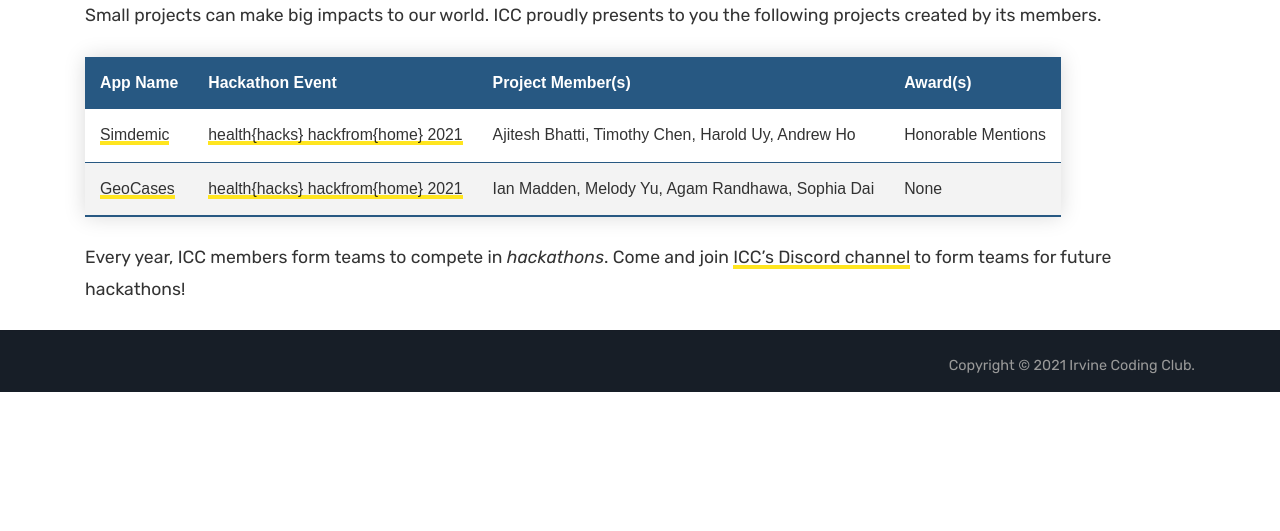
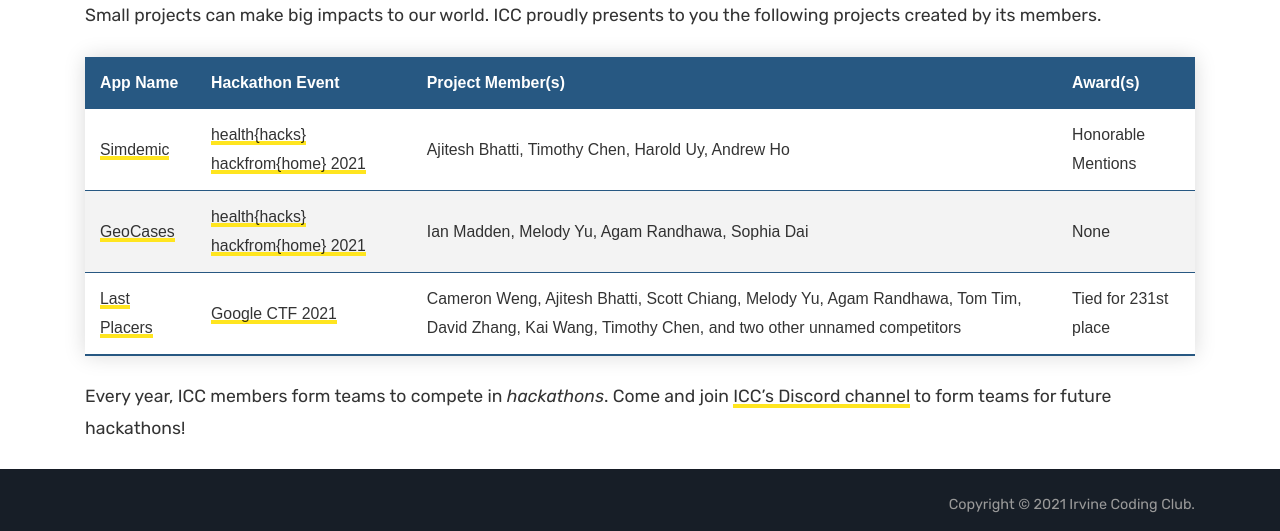
Before and after one commit to irvinecodingclub/irvinecodingclub.github.io, a Jekyll site: the page built from hackathons.md, in a window 1280 px wide and 1012 px high, cut to the strip 481-1012 px from the top of the window. Built offline with Jekyll 4.4.1, drawn with Linux system fonts in a browser that asks for light colours; some of the changed text lies outside the part shown.

Commit message:
Update and rename hackathon.md to hackathons.md

```diff
--- a/hackathon.md
+++ b/hackathons.md
@@ -30,6 +30,12 @@ Small projects can make big impacts to our world. ICC proudly presents to you th
             <td>Ian Madden, Melody Yu, Agam Randhawa, Sophia Dai</td>
             <td>None</td>
         </tr>
+        <tr>
+            <td><a href="https://geocases.irvinecoding.club">Last Placers</a></td>
+            <td><a href="https://capturetheflag.withgoogle.com/">Google CTF 2021</a></td>
+            <td>Cameron Weng, Ajitesh Bhatti, Scott Chiang, Melody Yu, Agam Randhawa, Tom Tim, David Zhang, Kai Wang, Timothy Chen, and two other unnamed competitors</td>
+            <td>Tied for 231st place</td>
+        </tr>
     </tbody>
 </table>
 
```
